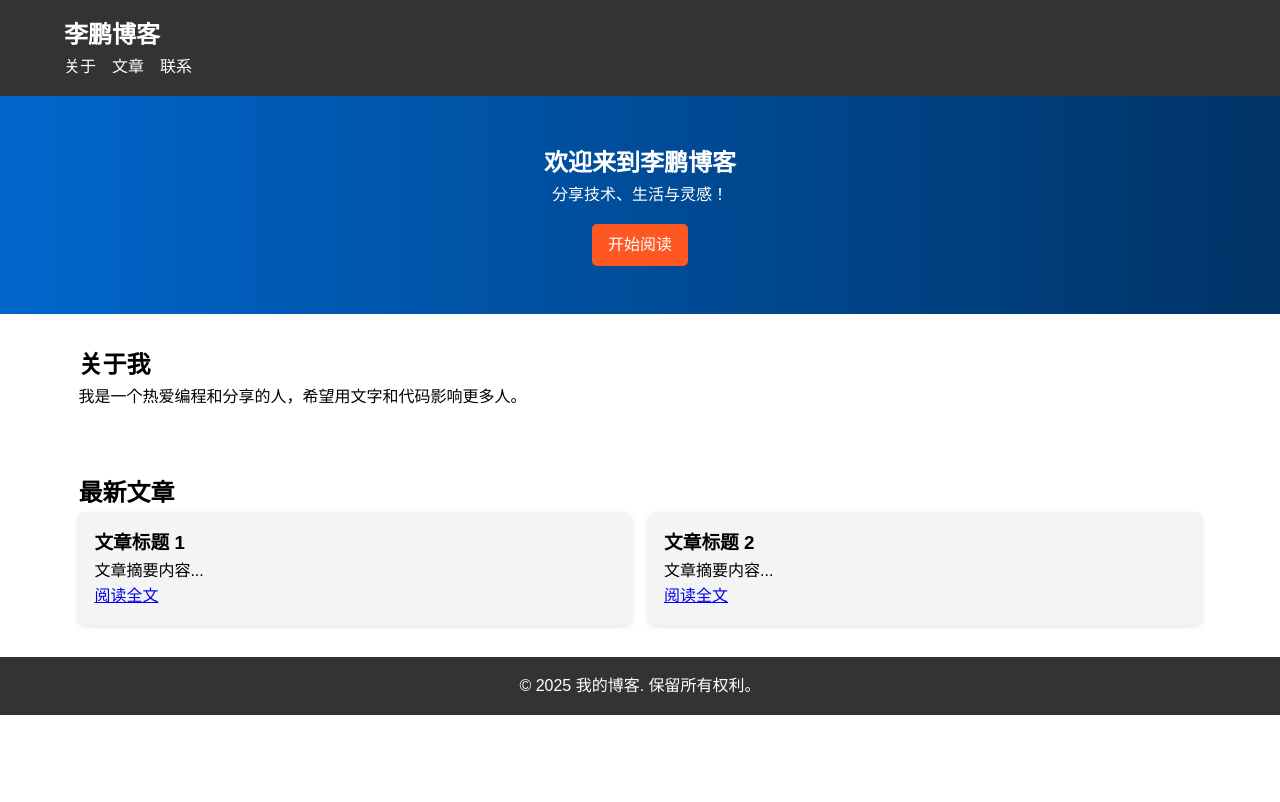
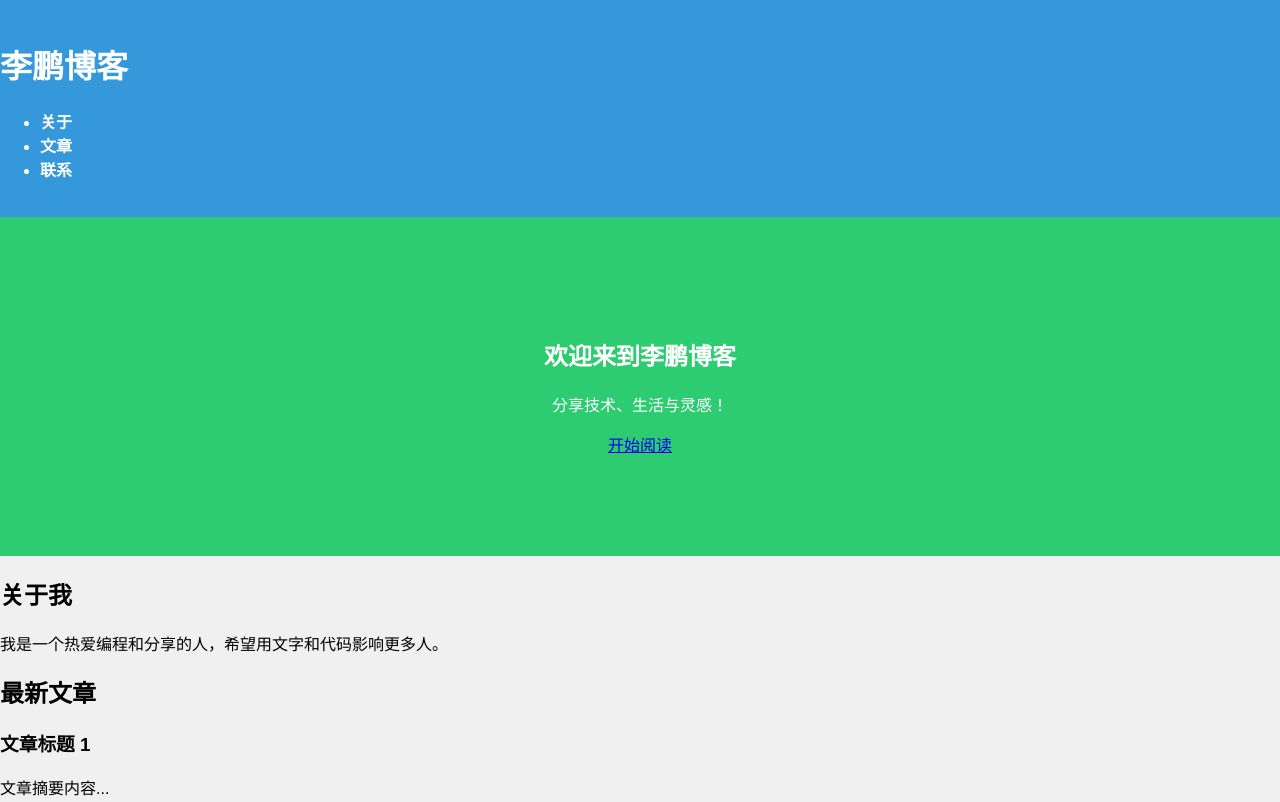
Before and after one commit to 398283221/lipeng-blog, a plain HTML site: page index.html in a window 1280 px wide. Shown: the top 802 px of the page. Drawn offline with Linux system fonts and the light colour scheme.

Commit message:
更新 style.css

```diff
--- a/style.css
+++ b/style.css
@@ -1,79 +1,31 @@
-* {
-  margin: 0;
-  padding: 0;
-  box-sizing: border-box;
+body {
+    font-family: Arial, sans-serif;
+    margin: 0;
+    padding: 0;
+    background: #f0f0f0;
 }
 
-body {
-  font-family: Arial, sans-serif;
-  line-height: 1.6;
+header {
+    background: #3498db; /* 更清新的蓝色 */
+    color: white;
+    padding: 20px 0;
 }
 
-.container {
-  width: 90%;
-  max-width: 1200px;
-  margin: auto;
-}
-
-.navbar {
-  background: #333;
-  color: #fff;
-  padding: 1rem 0;
-}
-
-.navbar .logo {
-  font-size: 1.5rem;
-}
-
-.navbar .nav-links {
-  list-style: none;
-  display: flex;
-  gap: 1rem;
-}
-
-.navbar .nav-links a {
-  color: #fff;
-  text-decoration: none;
+nav a {
+    color: white;
+    text-decoration: none;
+    font-weight: bold;
 }
 
 #hero {
-  background: linear-gradient(to right, #0066cc, #003366);
-  color: #fff;
-  text-align: center;
-  padding: 3rem 1rem;
-}
-
-#hero .btn {
-  background: #ff5722;
-  color: #fff;
-  padding: 0.5rem 1rem;
-  text-decoration: none;
-  border-radius: 5px;
-  margin-top: 1rem;
-  display: inline-block;
-}
-
-.section {
-  padding: 2rem 1rem;
-}
-
-.card-container {
-  display: flex;
-  gap: 1rem;
-  flex-wrap: wrap;
-}
-
-.card {
-  flex: 1 1 calc(50% - 1rem);
-  background: #f4f4f4;
-  padding: 1rem;
-  border-radius: 8px;
-  box-shadow: 0 2px 5px rgba(0, 0, 0, 0.1);
+    background: #2ecc71; /* 明亮绿色 */
+    color: white;
+    text-align: center;
+    padding: 100px 20px;
 }
 
 footer {
-  text-align: center;
-  padding: 1rem;
-  background: #333;
-  color: #fff;
+    background: #34495e; /* 深蓝色 */
+    color: white;
+    padding: 20px;
 }
```
